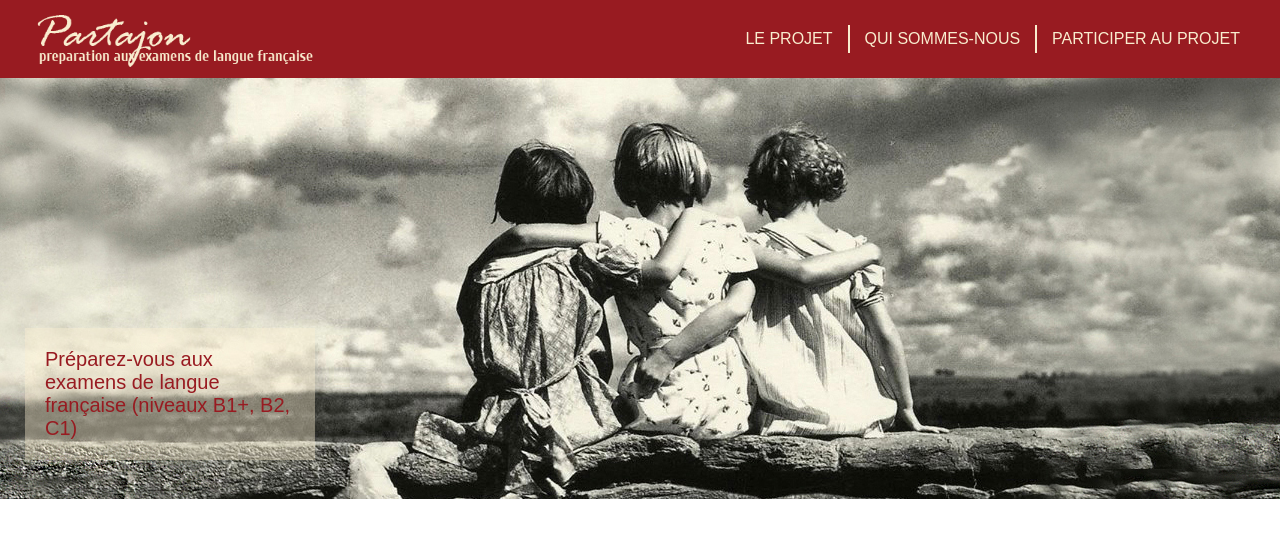
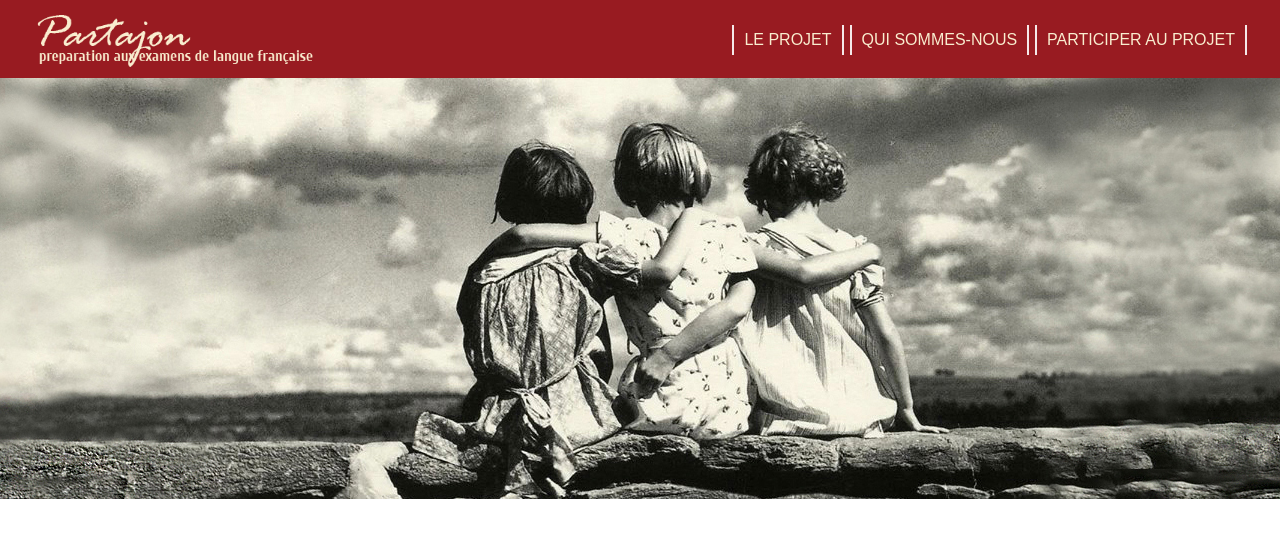
Before and after one commit to Jakovich/Partajon, a plain HTML site: page index.html in a window 1280 px wide. Drawn offline with Linux system fonts and the light colour scheme.

Commit message:
.gitignore added

```diff
--- a/css/style.css
+++ b/css/style.css
@@ -51,12 +51,50 @@ img{
 	font-size: 16px;
 	color: #F9EDCF;
 	text-transform: uppercase;
-	padding: 5px 15px;
-	border-right: 2px solid #F9EDCF;
+	padding: 5px 10px;
+	margin-right: 10px;
+	position:relative;
+	line-height: 20px;
 }
-.main-menu-top li:last-child a{
-	border-right: none;
+
+.effect a::before,
+.effect a::after {
+	position: absolute;
+	width: 30px;
+	height: 2px;
+	background: #fff;
+	content: '';
+	opacity: 0.9;
+	transition: all 0.3s;
 }
+
+.effect a::before {
+	top: 0;
+	left: 0;
+	transform: rotate(90deg);
+	transform-origin: 0 0;
+}
+
+.effect a::after {
+	right: 0;
+	bottom: 0;
+	transform: rotate(90deg);
+	transform-origin: 100% 100%;
+}
+
+.effect a:hover::before {
+    opacity: 1;
+	left: 50%;
+	transform: rotate(0deg) translateX(-50%);
+}
+
+.effect a:hover::after {
+    opacity: 1;
+	right: 50%;
+	transform: rotate(0deg) translateX(50%);
+}
+
+
 .intro{
 	height: auto;
 	min-height:421px;
--- a/index.html
+++ b/index.html
@@ -12,22 +12,18 @@
 			<div class="logo"><a href="index.html"><img src="img/logo.png" alt="Partajon | preparation aux examens de langue française"></a></div>
 			<nav class="main-navigation-top">
 				<ul class="main-menu-top">
-					<li><a href="#">Le projet</a></li>
-					<li><a href="#">Qui sommes-nous</a></li>
-					<li><a href="#">Participer au projet</a></li>
+					<li><div class="effect"><a href="#">Le projet</a></div></li>
+					<li><div class="effect"><a href="#">Qui sommes-nous</a></div></li>
+					<li><div class="effect"><a href="#">Participer au projet</a></div></li>
 				</ul>
 			</nav>
 		</div>
+		<section class="intro">
+
+		</section>
 	</header>
-	<main>
-		<section class="intro">
-			<div class="container">
-				<div class="expl">
-					Préparez-vous aux examens de langue française (niveaux B1+, B2, C1)
-				</div>
-			</div>
-		</section>
 
+<main>
 
 
 
```
Also changed, not shown: 1 other file.
